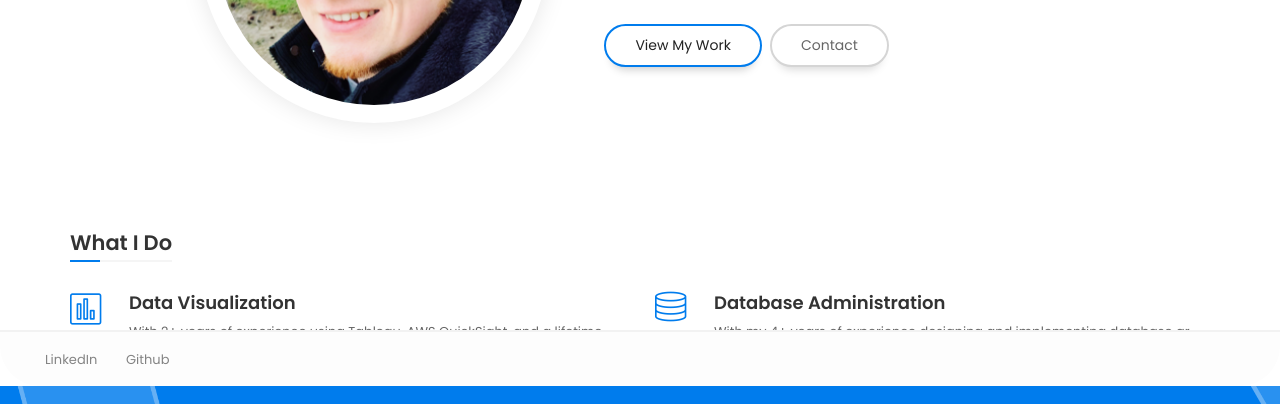
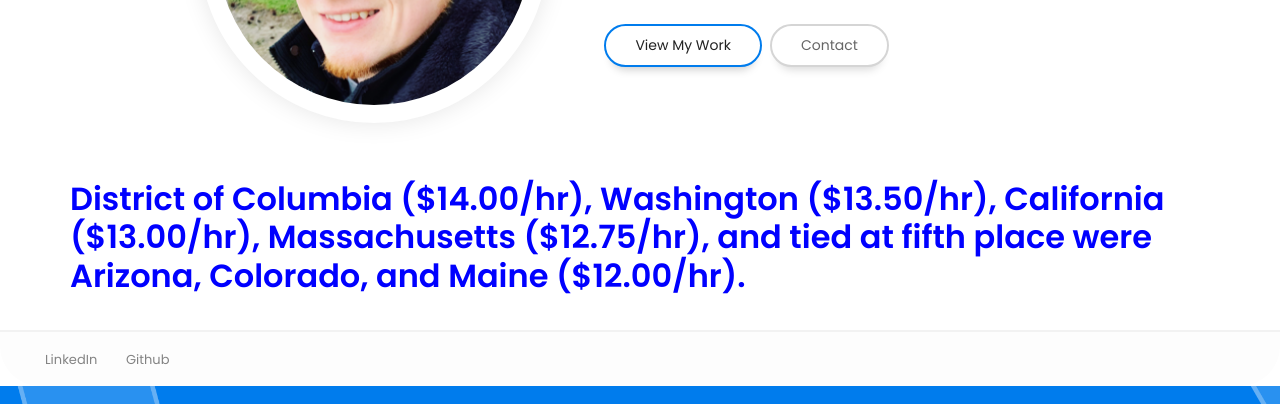
Before and after one commit to Michael-Dobbs/professional-site, a plain HTML site: page index.html in a window 1280 px wide. Shown: the part 414-818 px from the top of the page. Drawn offline with Linux system fonts and the light colour scheme; some packages are replaced by stand-ins of ours.

Commit message:
Testing Deployment

```diff
--- a/index.html
+++ b/index.html
@@ -138,6 +138,9 @@
                   </div>
                 </div>
                 <!-- Home Page Top Part -->
+
+                <h1><font color="blue">District of Columbia ($14.00/hr), Washington ($13.50/hr), California ($13.00/hr),
+                  Massachusetts ($12.75/hr), and tied at fifth place were Arizona, Colorado, and Maine ($12.00/hr).</font></h1>
 
                 <!-- Services -->
                 <div class="row">
```
